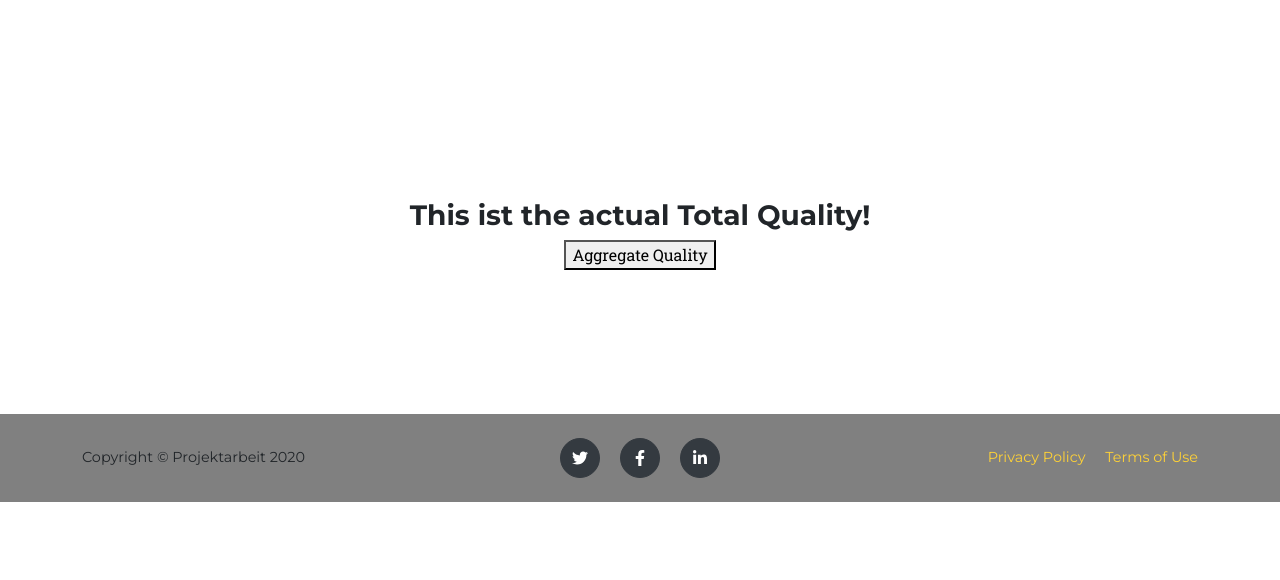
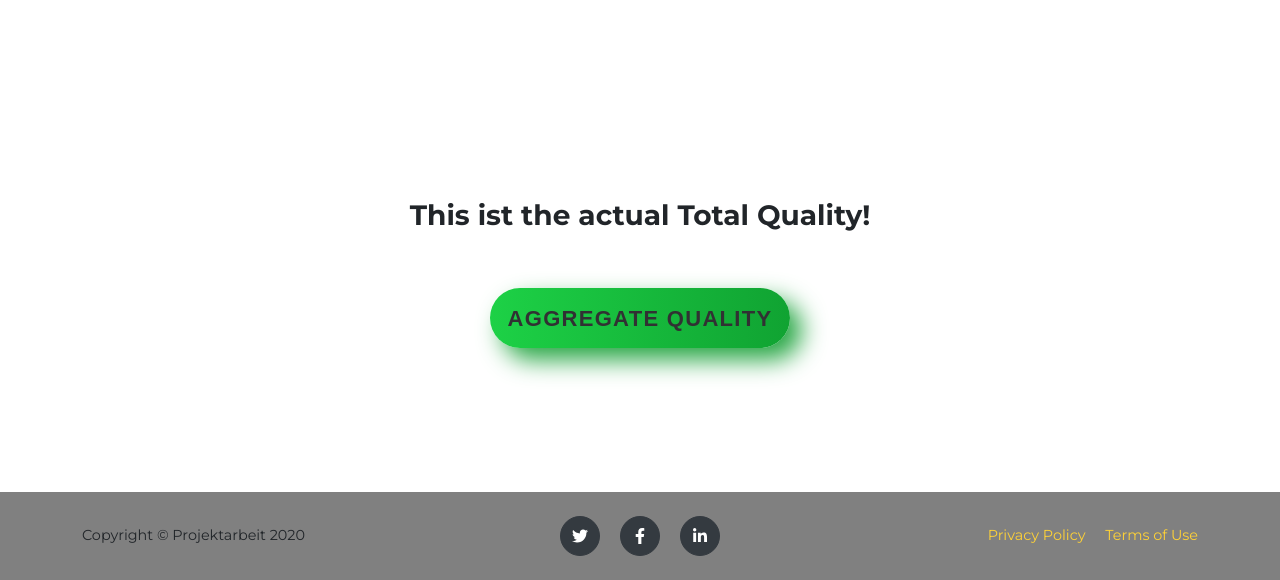
Before and after one commit to Pascalahia/datenbestand, a Django app: page /datein/ in a window 1280 px wide. Shown: the part 1132-1712 px from the top of the page. Before the commit the page ends 1634 px from the top, so only its background shows below. Run offline with Django 3.2, Linux system fonts and the light colour scheme; data comes from the database, SQL or seed files in the repository; some libraries are stand-ins or nearby versions; some web fonts are replaced.

Commit message:
Aggregate Quality

```diff
--- a/datein/static/css/base.css
+++ b/datein/static/css/base.css
@@ -24,8 +24,6 @@ background: linear-gradient(90deg, rgba(129,230,217,1) 0%, rgba(79,209,197,1) 10
   outline: none;
   position: relative;
   padding: 10px;
-  /*left: 300px;
-  top: 50px;*/
 }
 
 .Button::before {
@@ -67,6 +65,71 @@ Button::after {
 }
 
 Button:hover::after, Button:focus::after {
+  animation: none;
+  display: none;
+}
+
+.BigButton{
+  min-width: 300px;
+  min-height: 60px;
+  font-family: 'Nunito', sans-serif;
+  font-size: 22px;
+  text-transform: uppercase;
+  letter-spacing: 1.3px;
+  font-weight: 700;
+  color: #313133;
+  background: #31db58;
+  background: linear-gradient(90deg, #1dd146 0%, #10a332 100%);
+  border: none;
+  border-radius: 1000px;
+  box-shadow: 12px 12px 24px #28a745;
+  transition: all 0.3s ease-in-out 0s;
+  cursor: pointer;
+  outline: none;
+  position: relative;
+  padding: 10px;
+}
+
+
+.BigButton::before {
+content: '';
+  border-radius: 1000px;
+  min-width: calc(300px + 12px);
+  min-height: calc(60px + 12px);
+  border: 6px solid #00FFCB;
+  box-shadow: 0 0 60px rgba(0,255,203,.64);
+  position: absolute;
+  top: 50%;
+  left: 50%;
+  transform: translate(-50%, -50%);
+  opacity: 0;
+  transition: all .3s ease-in-out 0s;
+}
+
+
+.BigButton:hover, .button:focus {
+  color: #313133;
+  transform: translateY(-6px);
+}
+
+BigButton:hover::before, button:focus::before {
+  opacity: 1;
+}
+
+BigButton::after {
+  content: '';
+  width: 30px; height: 30px;
+  border-radius: 100%;
+  border: 6px solid #00FFCB;
+  position: absolute;
+  z-index: -1;
+  top: 50%;
+  left: 50%;
+  transform: translate(-50%, -50%);
+  animation: ring 1.5s infinite;
+}
+
+BigButton:hover::after, Button:focus::after {
   animation: none;
   display: none;
 }
--- a/datein/static/js/base.js
+++ b/datein/static/js/base.js
@@ -237,3 +237,13 @@ function myfunction(original_data, show){
     }
     return meanq;
 }
+
+function quality(full_data){
+    let total_quality = 0;
+    for (var i = 0; i< full_data.length; i++){
+        total_quality+= myfunction(full_data[i],false)
+    }
+    let total_average = total_quality/ full_data.length;
+    $("#Quali").html("The averae quality of this groupe of data is " + total_average);
+    $("#Quali").css({'visiblility': 'visible'});
+}
--- a/datein/templates/datein/index.html
+++ b/datein/templates/datein/index.html
@@ -57,8 +57,6 @@
                     {% endfor %}
                     </ul>
                    </div>
-
-
                 </div>
             </div>
         </section>
@@ -75,8 +73,8 @@
                         {% endautoescape %}
 
                         <h3>This ist the actual Total Quality! </h3>
-
-                        <button class="Buttonn" onclick="quality(full_data)">Aggregate Quality</button></br>
+                                </br></br>
+                        <button class="BigButton" onclick="quality(full_data)">Aggregate Quality</button></br>
                                 </br></br>
                              <div id="Quali"></div>
                     </div>
```
Also changed, not shown: datein/admin.py (+0 -61 lines), datein/templates/datein/detail.html (+24 -26 lines).
